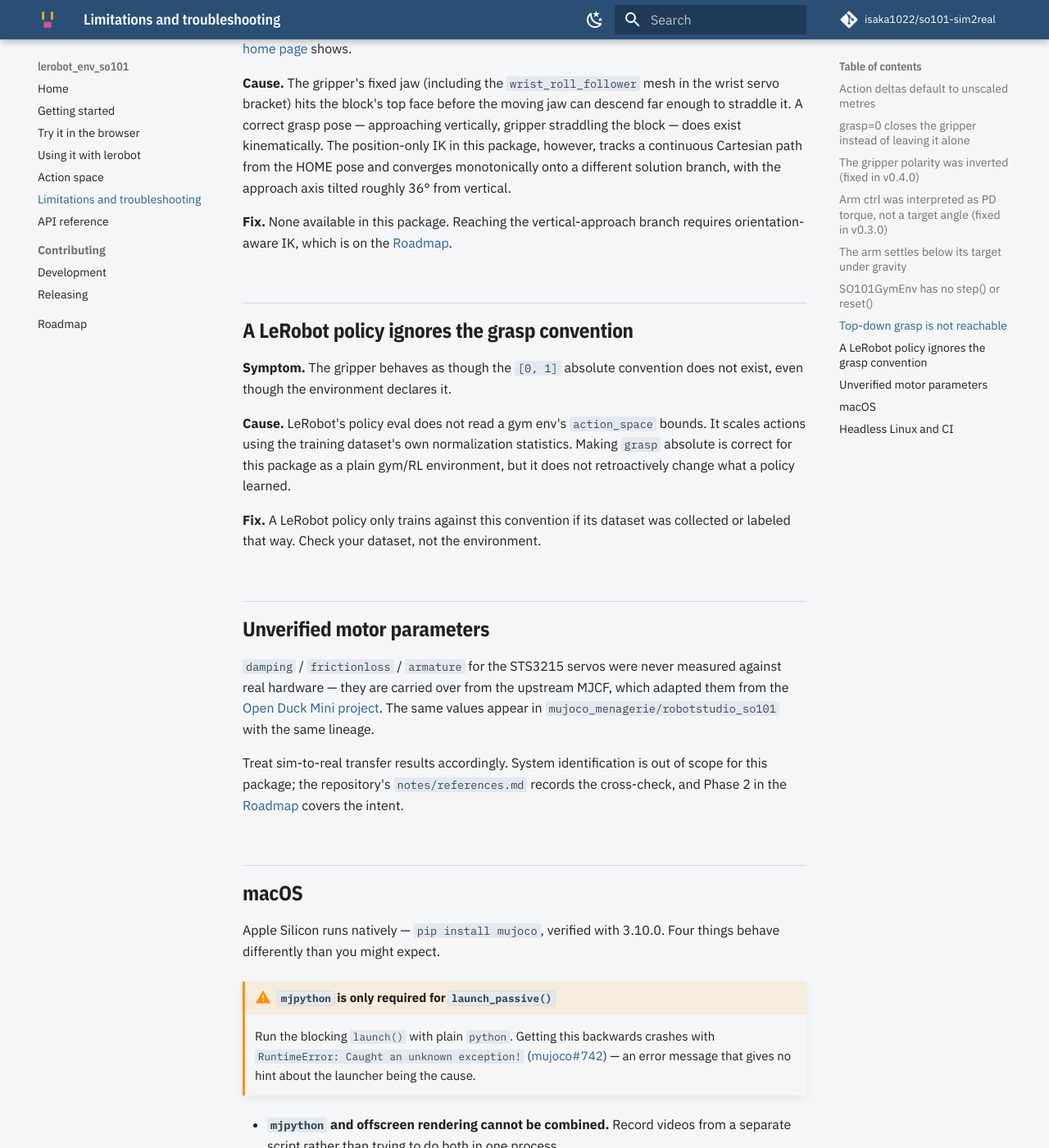
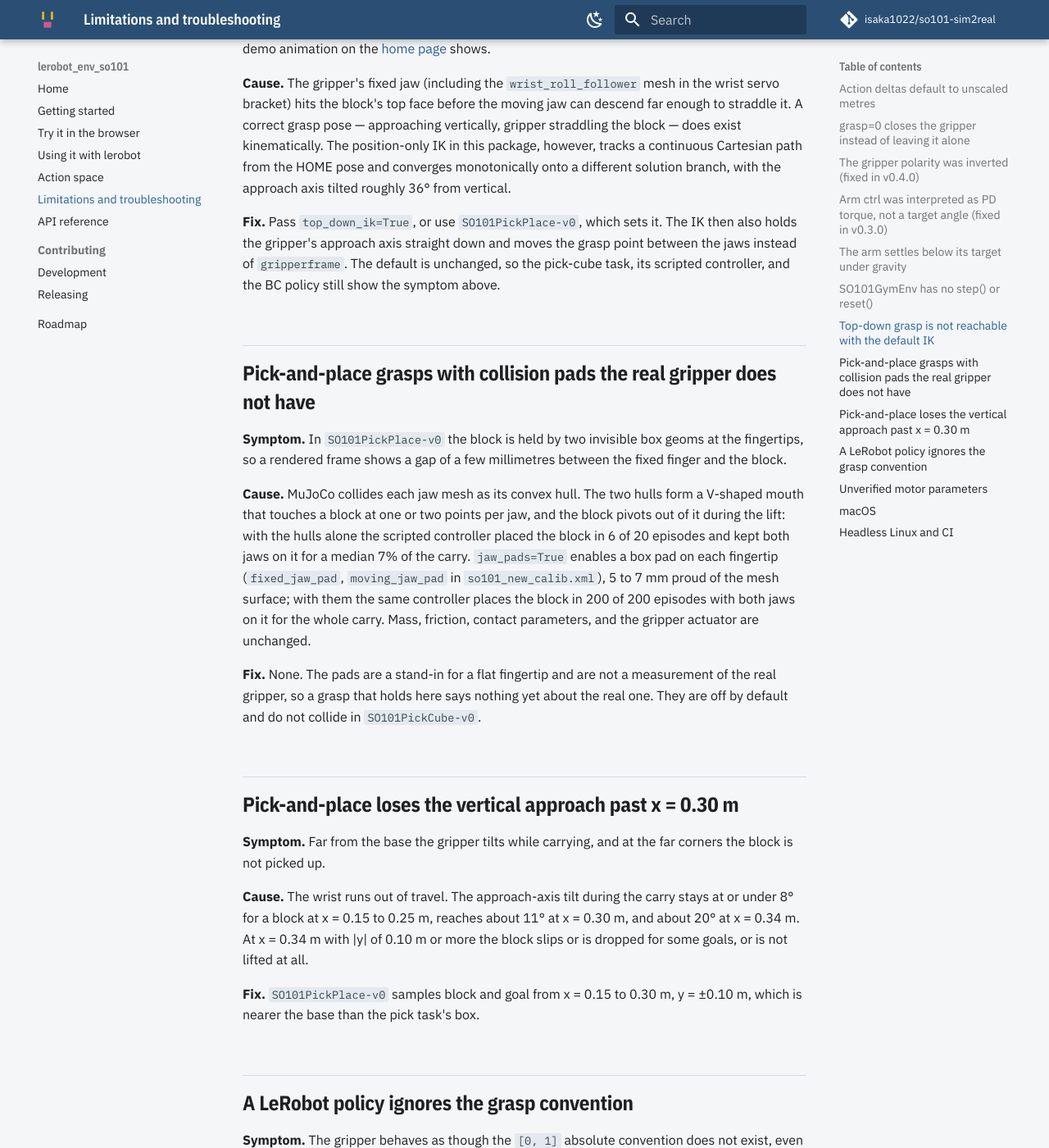
Before and after one commit to isaka1022/so101-sim2real, an MkDocs documentation site: the page built from docs/limitations.md, in a window 1280 px wide and 1400 px high, scrolled down 2955 px. Shown: the whole window at 82% size. Built offline with MkDocs 1.6.1 and Material for MkDocs 9.7.7, drawn with Linux system fonts in a browser that asks for light colours; comment, search, counter and statistics services are not loaded; some of the changed text lies outside the part shown.

Commit message:
docs: describe top-down IK, pick-and-place and the fingertip pads
Co-Authored-By: Claude Opus 5.5 <noreply@anthropic.com>

```diff
--- a/docs/ROADMAP.md
+++ b/docs/ROADMAP.md
@@ -38,20 +38,15 @@ requires the physical arm.
   now receive the IK target joint angles on `ctrl` instead of a joint-space PD
   torque, and the IK is solved once per control step rather than once per
   physics substep — see *Limitations* for the failure it replaced.
-- **Orientation-aware IK for top-down grasp.** The gripper's fixed jaw
-  (including the wrist_roll_follower mesh in the wrist servo bracket) hits
-  the block before the moving jaw can descend far enough to straddle it. A
-  correct vertical-approach grasp pose exists kinematically, but the
-  position-only IK converges monotonically from HOME onto a different
-  solution branch (approach axis tilted ~36° from vertical) and never
-  reaches it — this is a limitation of solving for position only, not a
-  workspace/reachability issue. Two candidate designs, both scoped to
-  `ik_control.py` at roughly 50-100 lines:
-  - (a) Add an orientation target to the IK objective and fix the approach
-    axis pointing straight down, so the solver only searches yaw/position.
-  - (b) Branch-aware multi-seed IK: solve from several seed
-    configurations and select the solution branch that reaches the
-    vertical-approach pose, instead of always continuing from HOME.
+- **Orientation-aware IK for top-down grasp. Done (unreleased), opt-in.**
+  `solve_ik` takes an `approach_axis` that adds two rows to the
+  Levenberg-Marquardt objective, holding one site axis along a direction
+  (straight down by default) and leaving the rotation about it free; the jaw
+  direction is chosen by seeding `wrist_roll`. `top_down_ik=True` turns it on
+  in the environment. The position-only path stays the default, so
+  `SO101PickCube-v0`, its scripted controller, and the BC policy are
+  unchanged. Still open: making the pick-cube task itself use it, which
+  changes what the action moves and needs the BC policy retrained.
 - **Denser reward shaping.** The default is `sparse`; a well-shaped `dense`
   reward (reach → align → grasp → lift) would make RL from scratch tractable.
 - **Revisit the default action scale.** `action_scale` landed in v0.1.1 with a
@@ -60,9 +55,13 @@ requires the physical arm.
 
 ## Sim expansion (v0.2.x+)
 
-- **More tasks beyond pick-cube.** Add `place` and `stack` tasks, keeping each
-  as a separate `gym.register` id under the same plugin so downstream configs
-  can select them by task name.
+- **More tasks beyond pick-cube.** `SO101PickPlace-v0` (unreleased) adds
+  pick-and-place with a scripted controller that places the block in 200 of
+  200 random episodes (`sim/eval_pick_place.py`). It grasps with fingertip
+  collision pads the real gripper does not have — see *Limitations*. Still
+  open: a `stack` task, a learned policy for place, and a `lerobot` config for
+  the new id. Each task stays a separate `gym.register` id under the same
+  plugin so downstream configs can select it by task name.
 
 ## Phase 2 — real-robot system identification (planned, not started)
 
--- a/docs/limitations.md
+++ b/docs/limitations.md
@@ -112,11 +112,12 @@ the task loop.
 **Fix.** Instantiate `SO101PickCubeGymEnv`, or better,
 `gym.make("lerobot_env_so101/SO101PickCube-v0")`.
 
-## Top-down grasp is not reachable
+## Top-down grasp is not reachable with the default IK
 
-**Symptom.** The arm reaches the block and closes the gripper, but never
-straddles it — the jaws meet above or beside the block rather than around it.
-This is what the demo animation on the [home page](index.md) shows.
+**Symptom.** In `SO101PickCube-v0` the arm reaches the block and closes the
+gripper, but never straddles it — the jaws meet above or beside the block
+rather than around it. This is what the demo animation on the
+[home page](index.md) shows.
 
 **Cause.** The gripper's fixed jaw (including the `wrist_roll_follower` mesh in
 the wrist servo bracket) hits the block's top face before the moving jaw can
@@ -126,8 +127,46 @@ position-only IK in this package, however, tracks a continuous Cartesian path
 from the HOME pose and converges monotonically onto a different solution
 branch, with the approach axis tilted roughly 36° from vertical.
 
-**Fix.** None available in this package. Reaching the vertical-approach branch
-requires orientation-aware IK, which is on the [Roadmap](ROADMAP.md).
+**Fix.** Pass `top_down_ik=True`, or use `SO101PickPlace-v0`, which sets it.
+The IK then also holds the gripper's approach axis straight down and moves the
+grasp point between the jaws instead of `gripperframe`. The default is
+unchanged, so the pick-cube task, its scripted controller, and the BC policy
+still show the symptom above.
+
+## Pick-and-place grasps with collision pads the real gripper does not have
+
+**Symptom.** In `SO101PickPlace-v0` the block is held by two invisible box
+geoms at the fingertips, so a rendered frame shows a gap of a few millimetres
+between the fixed finger and the block.
+
+**Cause.** MuJoCo collides each jaw mesh as its convex hull. The two hulls form
+a V-shaped mouth that touches a block at one or two points per jaw, and the
+block pivots out of it during the lift: with the hulls alone the scripted
+controller placed the block in 6 of 20 episodes and kept both jaws on it for a
+median 7% of the carry. `jaw_pads=True` enables a box pad on each fingertip
+(`fixed_jaw_pad`, `moving_jaw_pad` in `so101_new_calib.xml`), 5 to 7 mm proud
+of the mesh surface; with them the same controller places the block in 200 of
+200 episodes with both jaws on it for the whole carry. Mass, friction, contact
+parameters, and the gripper actuator are unchanged.
+
+**Fix.** None. The pads are a stand-in for a flat fingertip and are not a
+measurement of the real gripper, so a grasp that holds here says nothing yet
+about the real one. They are off by default and do not collide in
+`SO101PickCube-v0`.
+
+## Pick-and-place loses the vertical approach past x = 0.30 m
+
+**Symptom.** Far from the base the gripper tilts while carrying, and at the far
+corners the block is not picked up.
+
+**Cause.** The wrist runs out of travel. The approach-axis tilt during the
+carry stays at or under 8° for a block at x = 0.15 to 0.25 m, reaches about
+11° at x = 0.30 m, and about 20° at x = 0.34 m. At x = 0.34 m with |y| of
+0.10 m or more the block slips or is dropped for some goals, or is not lifted
+at all.
+
+**Fix.** `SO101PickPlace-v0` samples block and goal from x = 0.15 to 0.30 m,
+y = ±0.10 m, which is nearer the base than the pick task's box.
 
 ## A LeRobot policy ignores the grasp convention
 
```
Also changed, not shown: docs/index.md (+1 -1 lines), packages/lerobot_env_so101/README.md (+18 -11 lines).
